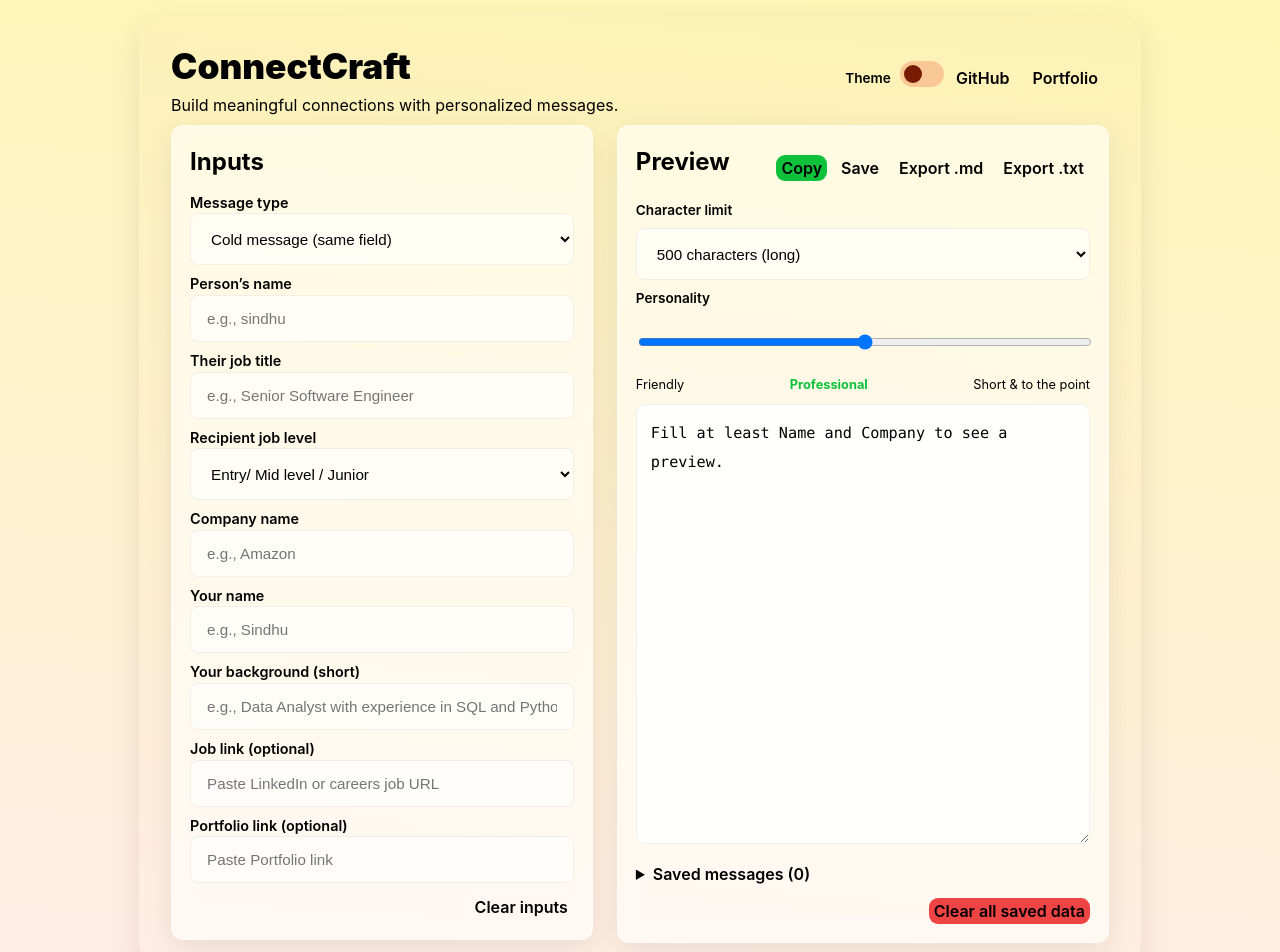
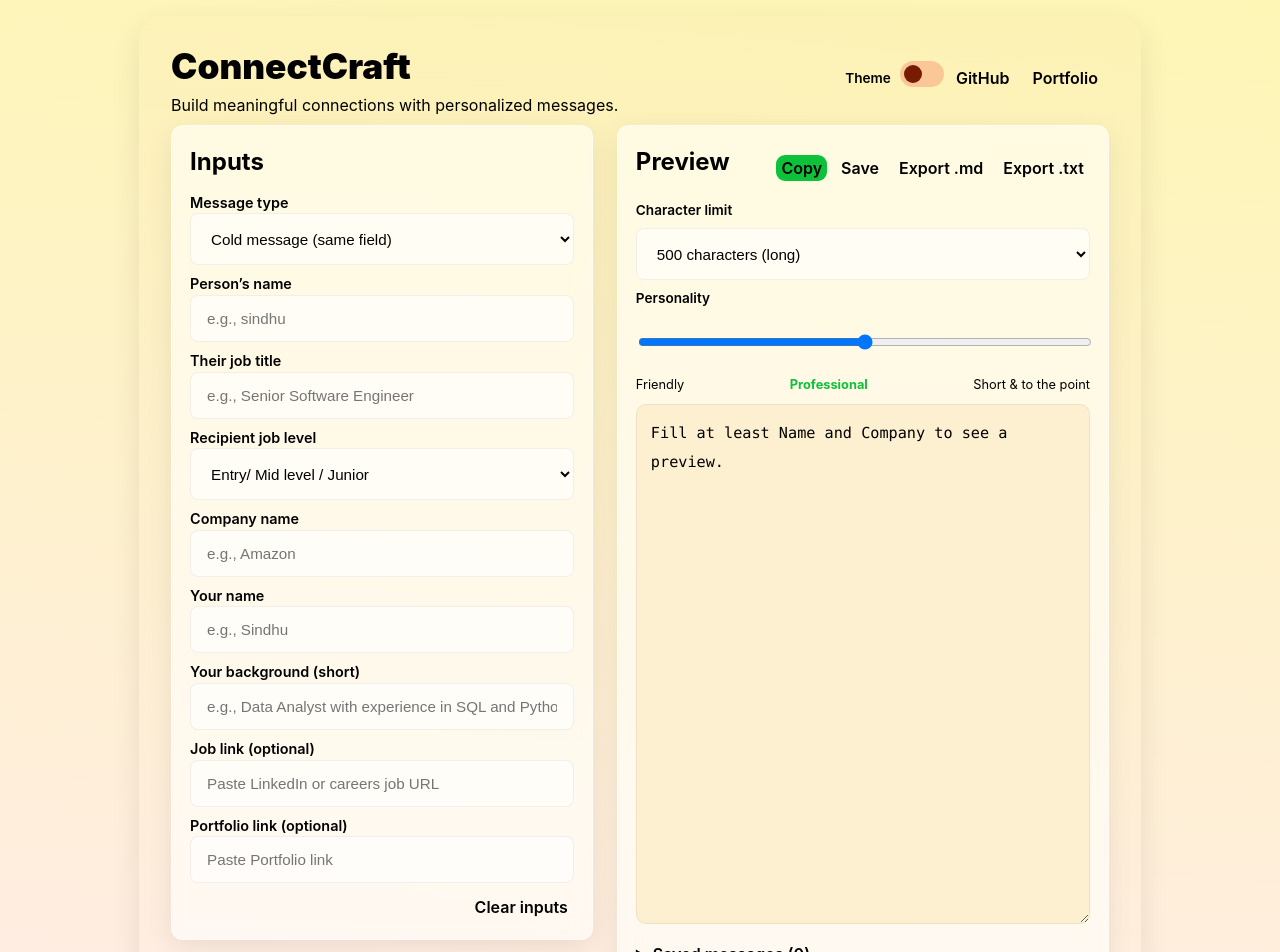
Before and after one commit to kothurisindhu2000/ConnectCraft-Build-Meaningful-Connections, a React (Vite) app: page / in a window 1280 px wide. Shown: the top 952 px of the page. Built offline with nearby package versions, Linux system fonts and the light colour scheme.

Commit message:
Set fixed preview height and test color

```diff
--- a/src/App.css
+++ b/src/App.css
@@ -340,14 +340,15 @@ textarea {
 /* Preview text box that shows the generated message */
 .preview {
   width: 100%;
-  min-height: 440px;
+  height: 520px;           /* fixed height */
   padding: 14px;
   border-radius: 10px;
   border: 1px solid rgba(0, 4, 9, 0.06);
-  background: rgba(255, 255, 255, 0.9);
+  background: #fdf0d0;     /* temporary obvious color */
   font-family: ui-monospace, SFMono-Regular, Menlo, monospace;
   color: var(--text);
   line-height: 1.9;
+  resize: vertical;        /* still allow manual resize */
 }
 
 /* -------------------------
```
